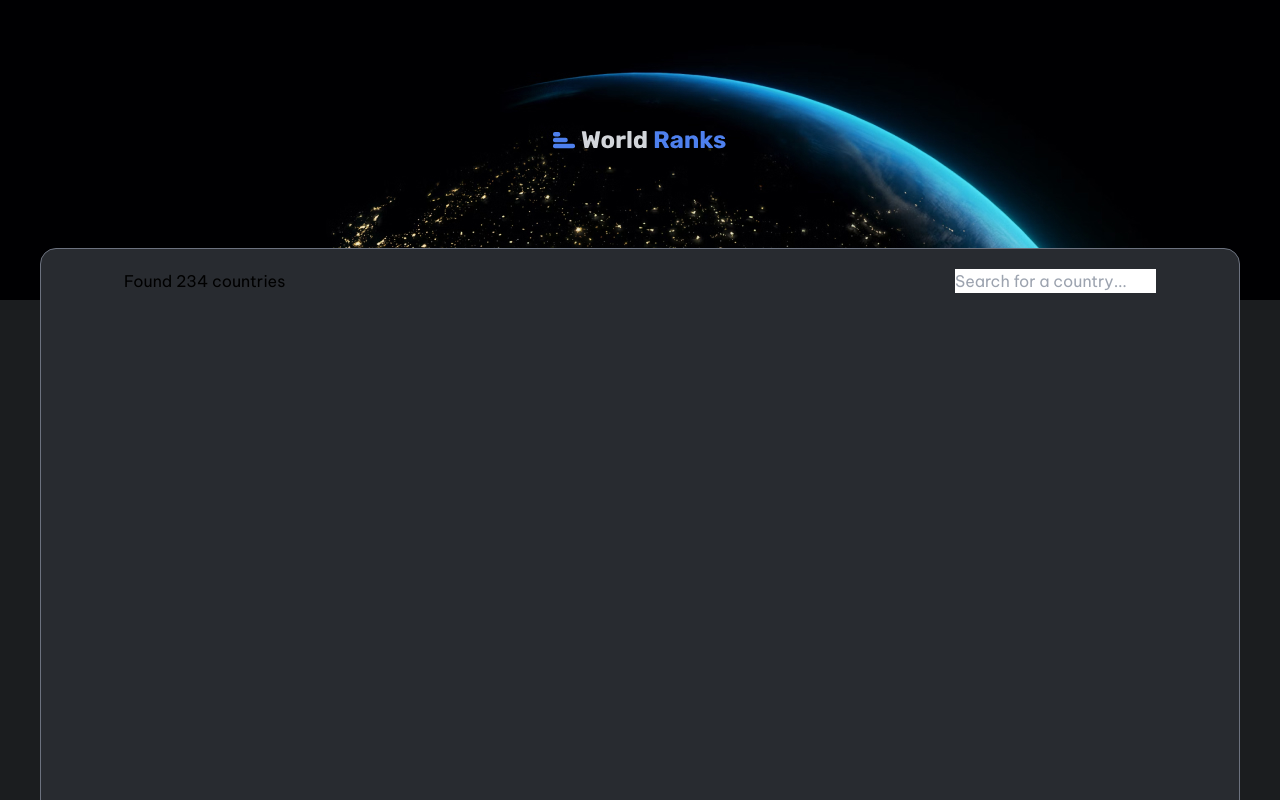
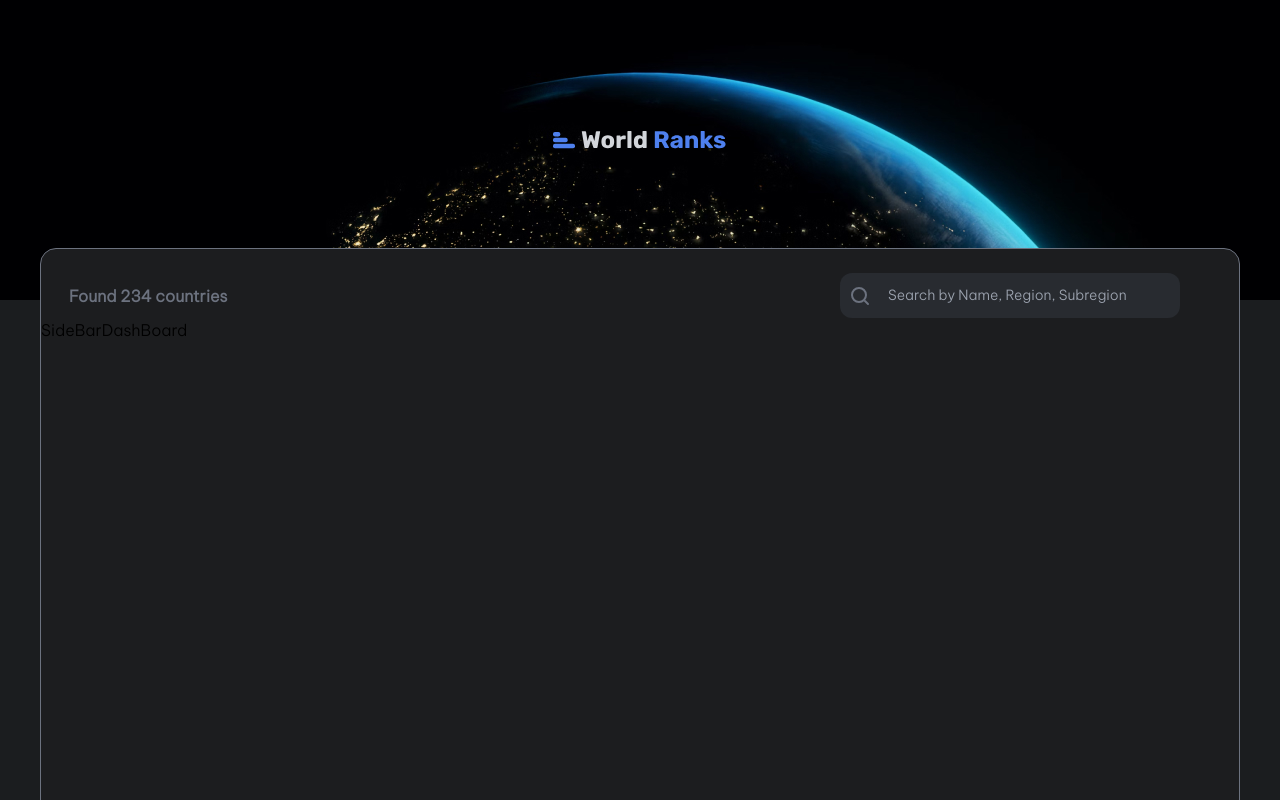
Before and after one commit to Andresfrla/country-page-world-rank, a Next.js app: page / in a window 1280 px wide. Shown: the top 800 px of the page. Built offline with nearby package versions, Linux system fonts and the light colour scheme.

Commit message:
make the basic structure

```diff
--- /dev/null
+++ b/src/app/_components/_Dashboard/page.jsx
@@ -0,0 +1,7 @@
+const DashBoard = () => {
+  return (
+    <div>DashBoard</div>
+  )
+}
+
+export default DashBoard
--- a/src/app/_components/_SearchBar/page.jsx
+++ b/src/app/_components/_SearchBar/page.jsx
@@ -1,9 +1,12 @@
 const SearchBar = () => {
   return (
-    <div className="grid grid-cols-2 place-content-between gap-[630px] mt-5">
-            <p>Found 234 countries</p>
+    <div className="grid grid-cols-2 place-content-between gap-[400px] mt-6 items-center">
+            <p className="text-xl font-bold text-[#6C727F] ml-7">Found 234 countries</p>
             <div>
-                <input type="text" placeholder="Search for a country..."/>
+                <div className="w-[340px] h-[45px] bg-[#282B30] rounded-xl flex flex-row items-center gap-4">
+                    <img src="/Search.svg" alt="Correct" className="w-6 h-6 ml-2" />
+                    <input type="text" className="flex w-full font-medium text-base bg-transparent" placeholder="Search by Name, Region, Subregion"/>
+                </div>
             </div>
     </div>
   )
--- /dev/null
+++ b/src/app/_components/_SideBar/page.jsx
@@ -0,0 +1,9 @@
+import React from 'react'
+
+const SideBar = () => {
+  return (
+    <div>SideBar</div>
+  )
+}
+
+export default SideBar
--- a/src/app/layout.js
+++ b/src/app/layout.js
@@ -2,7 +2,7 @@ import { Be_Vietnam_Pro } from "next/font/google";
 import "./globals.css";
 
 const BeVietnamPro = Be_Vietnam_Pro({ subsets: ["latin"] ,
-  weight: "400"
+  weight: "300"
 });
 
 export const metadata = {
--- a/src/app/page.js
+++ b/src/app/page.js
@@ -1,11 +1,17 @@
+import DashBoard from "./_components/_Dashboard/page";
 import SearchBar from "./_components/_SearchBar/page";
+import SideBar from "./_components/_SideBar/page";
 
 export default function Home() {
   return (
     <main className="flex min-h-screen flex-col items-center bg-[url('../../public/hero-image-wr.jpg')] bg-[#1B1D1F] bg-contain bg-no-repeat">
       <img src="/Logo.svg" alt="Logo" className="pt-32"/>
-        <div className="flex justify-center bg-[#282B30] rounded-2xl w-[1200px] h-[870px] mt-24 border-[0.1px] border-[#6C727F]">
+        <div className="flex flex-col bg-[#1C1D1F] rounded-2xl w-[1200px] h-[870px] mt-24 border-[0.1px] border-[#6C727F]">
           <SearchBar/>
+          <div className="flex">
+            <SideBar />
+            <DashBoard/>
+          </div>
         </div>
     </main>
   );
--- a/tailwind.config.js
+++ b/tailwind.config.js
@@ -7,6 +7,12 @@ module.exports = {
   ],
   theme: {
     extend: {
+      fontSize: {
+        sm: '0.75rem',
+        base: '0.875rem',
+        xl: '1rem',
+        '2xl': '2rem',
+      },
       backgroundImage: {
         "gradient-radial": "radial-gradient(var(--tw-gradient-stops))",
         "gradient-conic":
```
